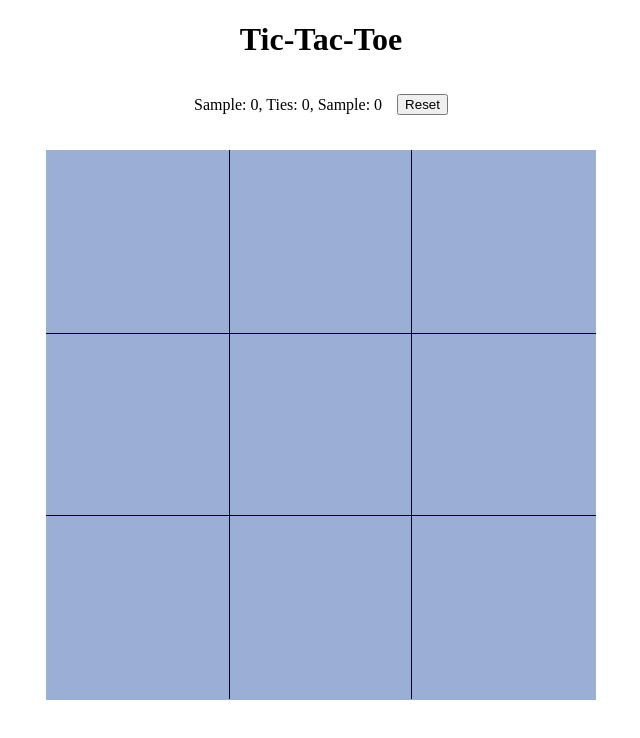
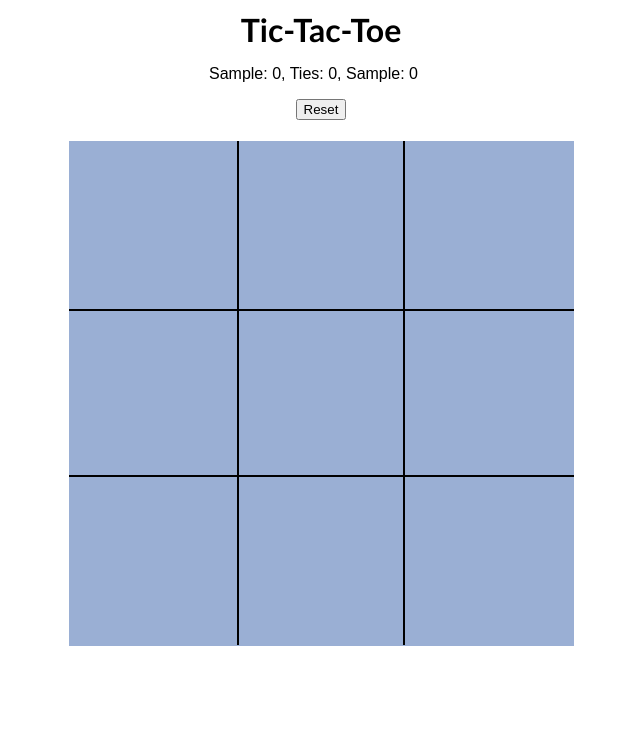
Before and after one commit to Jonjo15/ttt2, a plain HTML site: page index.html in a window 1280 px wide. Both pictures are taken after typing "Sample", "Sample" into the empty fields and a click on the button "Submit". Shown: the whole page, without its empty margins (319-959 px from the left). Drawn offline with Linux system fonts and the light colour scheme.

Commit message:
Project finished

```diff
--- a/script.js
+++ b/script.js
@@ -18,6 +18,7 @@ let Gameboard = (function() {
     let playersArray = [];
     let currentPlayer;
     let numOfTies = 0;
+    let numOfRounds = 0;
     let moveCount = 0;
     let winningMoves = [[0,1,2],[3,4,5],[6,7,8],[0,3,6],[1,4,7],[2,5,8],[0,4,8], [2,4,6]];
     let gameOver = true;
@@ -33,21 +34,26 @@ let Gameboard = (function() {
                 moveCount += 1;
                 e.target.classList.add("marked");
                 if (checkIfSomeoneWon(currentPlayer.playedMoves)) {
-                    alert("YAAAAAAAAAAAAA");
+                    //alert("YAAAAAAAAAAAAA");
                     gameOver = true;
                     currentPlayer.wins += 1;
                     updateScoreBoard();
                     winnerAnnouncement.textContent = currentPlayer.name + " won, press Play Again to play another round";
-                    playAgainButton.style.display = "block";
+                    playAgainButton.style.display = "inline-block";
+                    moveCount = 0;
                 }
                 if (moveCount == 9) {
                     numOfTies += 1;
                     winnerAnnouncement.textContent = "TIE, press Play Again to play another round";
                     updateScoreBoard();
                     gameOver = true;
-                    playAgainButton.style.display = "block";
+                    playAgainButton.style.display = "inline-block";
+                    moveCount = 0;
                 }
-                changeCurrentPlayer();
+                if (!gameOver) {
+                    changeCurrentPlayer();
+                }
+
 
             }
 
@@ -68,6 +74,9 @@ let Gameboard = (function() {
     resetButton.addEventListener("click", (e) => {
         //resetFunction();
         playersArray = [];
+        moveCount = 0;
+        numOfRounds = 0;
+        numOfTies = 0;
         scorePara.textContent = "";
         winnerAnnouncement.textContent = "";
         playAgainButton.style.display = "none";
@@ -81,9 +90,12 @@ let Gameboard = (function() {
             player.playedMoves = [];
         });
         clearBoard();
+        moveCount = 0;
+        numOfRounds += 1;
         winnerAnnouncement.textContent = "";
         playAgainButton.style.display = "none";
         gameOver = false;
+        alternateStartingPlayer();
         //removeAnnouncement
         //removeButton
         //gameoverFalse
@@ -133,7 +145,14 @@ let Gameboard = (function() {
         });
         return bool;
     }
-
+    function alternateStartingPlayer() {
+        if (numOfRounds % 2 == 1) {
+            currentPlayer = playersArray[1];
+        }
+        else {
+            currentPlayer = playersArray[0];
+        }
+    }
     function updateScoreBoard() {
         scorePara.textContent = playersArray[0].name + ": " + playersArray[0].wins + ", Ties: " + numOfTies + ", " + playersArray[1].name + ": " + playersArray[1].wins;
 
--- a/style.css
+++ b/style.css
@@ -1,12 +1,21 @@
 h1 {
     text-align: center;
+    margin-top: 2px;
+    margin-bottom: 10px;
+    font-family: 'Trebuchet MS', 'Lucida Sans Unicode', 'Lucida Grande', 'Lucida Sans', Arial, sans-serif;
+}
+html {
+    text-align: center;
+}
+body {
+    display: inline-block;
 }
 .board {
     background-color: rgb(154, 175, 212);
     margin: auto;
     display: grid;
-    width: 550px;
-    height: 550px;
+    width: 505px;
+    height: 505px;
     grid-template-rows: 33.3% 33.3% 33.3%;
 }
 .inputDiv {
@@ -15,23 +24,37 @@ h1 {
     align-items: center;
 }
 .scoreBoard {
-    display: flex;
-    justify-content: center;
-    align-items: center;
-    margin: 20px 0px;
+
+    margin: 10px 0px;
 }
 .center {
-    border-right: 1px solid black;
-    border-left: 1px solid black;
+    border-right: 2px solid black;
+    border-left: 2px solid black;
 }
 .top, .mid, .bot {
     display: grid;
     grid-template-columns: 33.3% 33.3% 33.3%;
 }
 .mid {
-    border-top: 1px solid black;
-    border-bottom: 1px solid black;
+    border-top: 2px solid black;
+    border-bottom: 2px solid black;
 }
 .scorePara {
     margin-right: 15px;
+    font-size: 1em;
+    font-family: Arial, Helvetica, sans-serif;
 }
+.divs {
+    font-size: 9em;
+    text-align: center;
+}
+.winnerAnnouncement {
+
+    font-size: 1em;
+    font-family: Arial, Helvetica, sans-serif;
+}
+#reset {
+    margin-left: 10px;
+    margin-bottom: 5px;
+    margin-right: 10px;
+}
```
